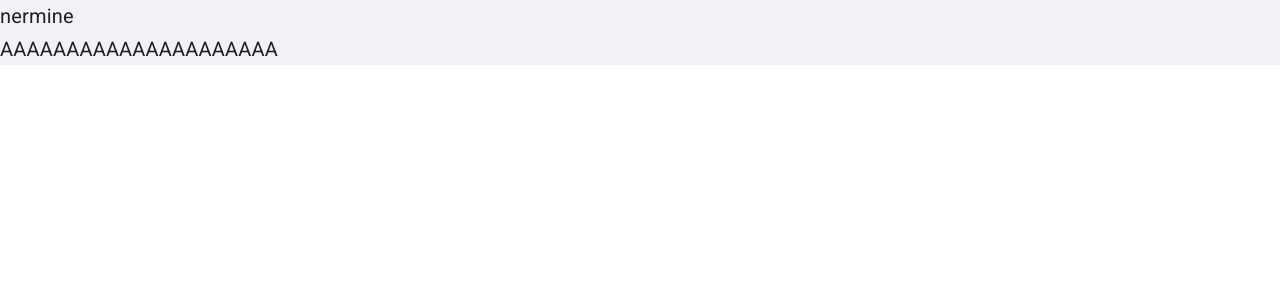
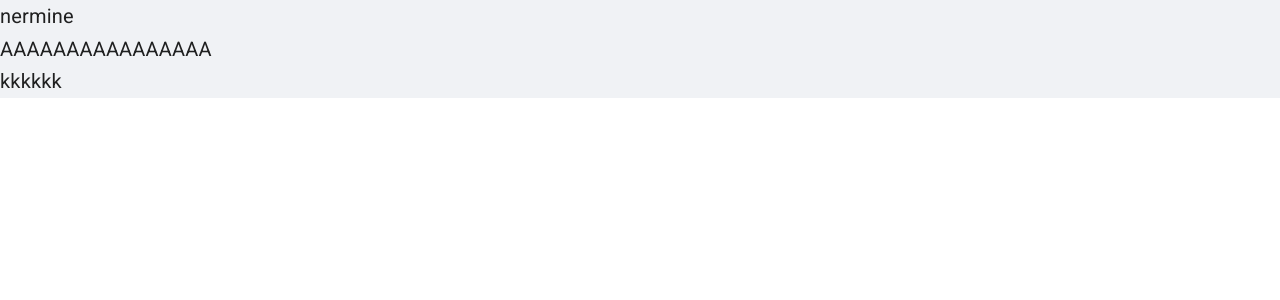
Before and after one commit to Saif-Bouaziz/v0Loan-Credit, a React (Create React App) app: page /pages/LandingPages/banquier/index in a window 1280 px wide. Shown: the top 300 px of the page. Built offline with nearby package versions, Linux system fonts and the light colour scheme.

Commit message:
another test

```diff
--- a/src/pages/LandingPages/Banquier/index.js
+++ b/src/pages/LandingPages/Banquier/index.js
@@ -3,7 +3,9 @@ function Banquier() {
   return (
     <>
     <h1>nermine</h1>
-    <h1>AAAAAAAAAAAAAAAAAAAAA</h1>
+    <h1>AAAAAAAAAAAAAAAA</h1>
+    <h1>kkkkkk
+    </h1>
     </>
   );
 }
```
